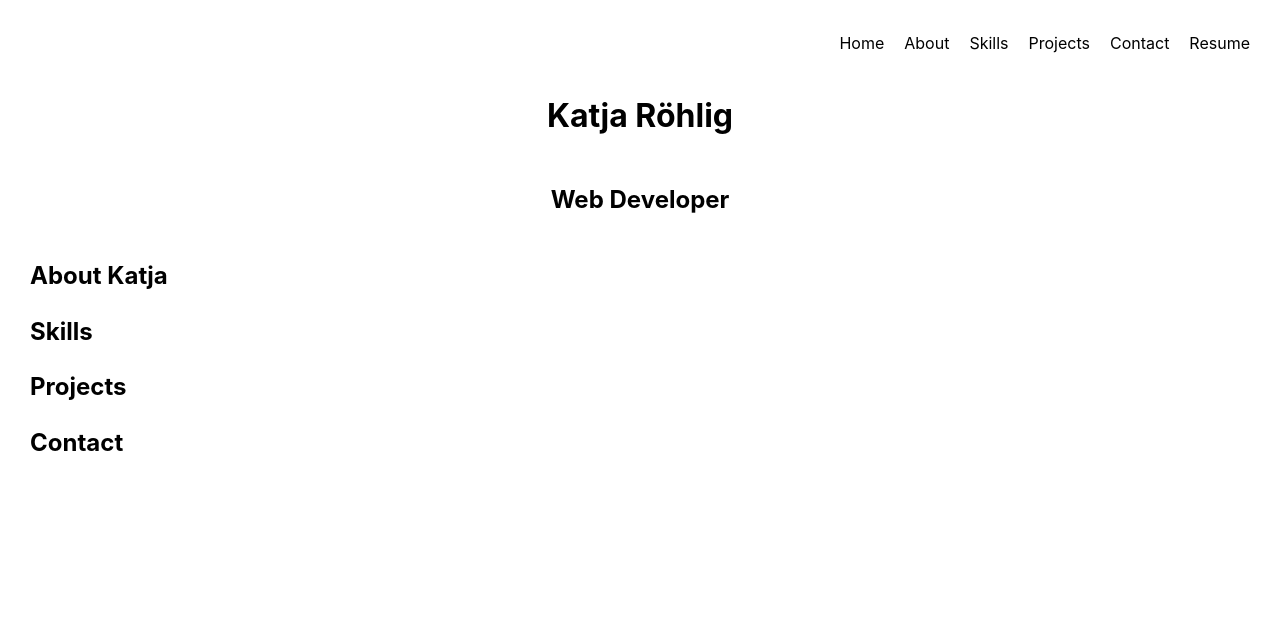
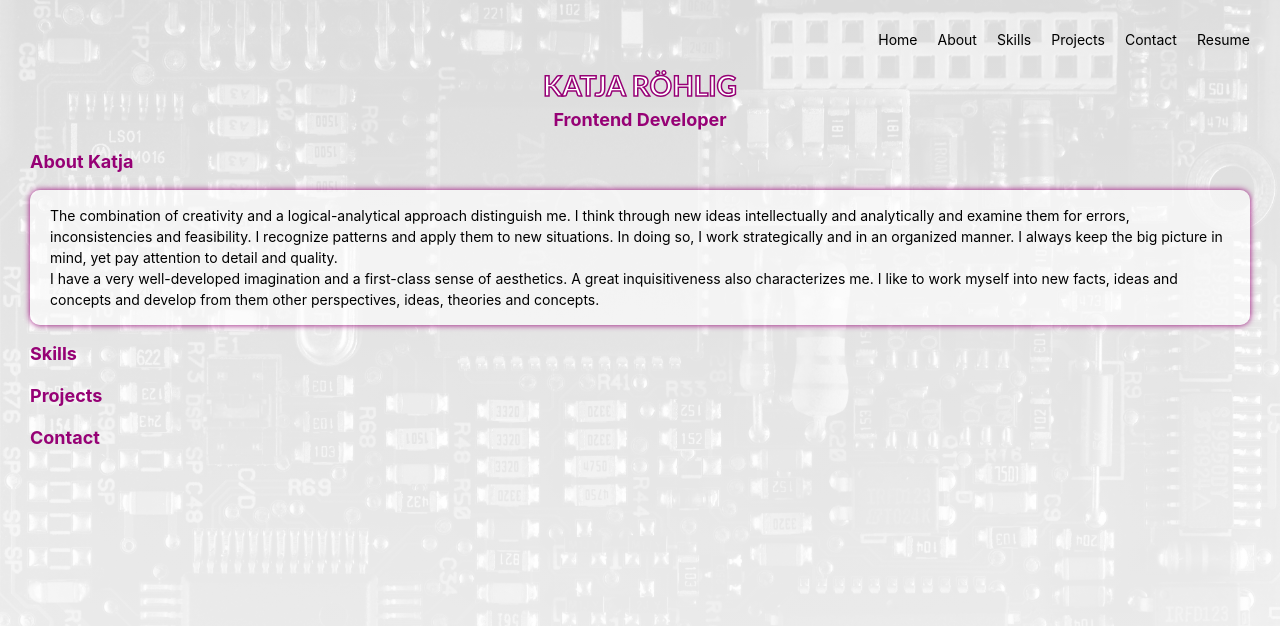
Before and after one commit to katja-roehlig/portfolio, a Vue app: page / in a window 1280 px wide. Shown: the top 626 px of the page. Built offline with nearby package versions, Linux system fonts and the light colour scheme.

Commit message:
feat: add "Home" and "About" content

```diff
--- a/src/components/About.vue
+++ b/src/components/About.vue
@@ -2,4 +2,25 @@
 
 <template>
   <h2>About Katja</h2>
+  <p class="about__text">
+    The combination of creativity and a logical-analytical approach distinguish
+    me. I think through new ideas intellectually and analytically and examine
+    them for errors, inconsistencies and feasibility. I recognize patterns and
+    apply them to new situations. In doing so, I work strategically and in an
+    organized manner. I always keep the big picture in mind, yet pay attention
+    to detail and quality.<br />
+    I have a very well-developed imagination and a first-class sense of
+    aesthetics. A great inquisitiveness also characterizes me. I like to work
+    myself into new facts, ideas and concepts and develop from them other
+    perspectives, ideas, theories and concepts.
+  </p>
 </template>
+<style scoped>
+.about__text {
+  text-align: start;
+  padding: 1.5rem 2rem;
+  box-shadow: 0px 0px 6px var(--accent-color);
+  background-color: rgba(var(--bg-color), 0.6);
+  border-radius: 1rem;
+}
+</style>
--- a/src/components/Home.vue
+++ b/src/components/Home.vue
@@ -2,7 +2,7 @@
 <template>
   <div class="heading">
     <h1 class="heading__main">Katja Röhlig</h1>
-    <h2 class="heading__sub">Web Developer</h2>
+    <h2 class="heading__sub">Frontend Developer</h2>
   </div>
 </template>
 <style scoped>
@@ -12,4 +12,14 @@
   justify-content: center;
   align-items: center;
 }
+.heading__main,
+.heading__sub {
+  margin: 0;
+}
+.heading__main {
+  color: rgb(var(--bg-color));
+  -webkit-text-stroke: 1.5px var(--accent-color);
+  text-transform: uppercase;
+  font-family: "Gill Sans", "Gill Sans MT", Calibri, "Trebuchet MS", sans-serif;
+}
 </style>
--- a/src/style.css
+++ b/src/style.css
@@ -4,9 +4,24 @@
   font-weight: 400;
   box-sizing: border-box;
   font-size: 62.5%;
+  --text-color: 0, 0, 0;
+  --bg-color: 255, 255, 255;
+  --accent-color: rgb(150, 1, 117);
 }
 body {
   margin: 0;
-  font-size: 1.6rem;
+  font-size: 1.4rem;
+  color: var(--text-color);
   padding: 1.5rem 3rem;
+  background-image: linear-gradient(
+      rgba(var(--bg-color), 0.85),
+      rgba(var(--bg-color), 1)
+    ),
+    url(assets/umberto-bg-picture.jpeg);
+  background-repeat: no-repeat;
+  background-size: 100vw 200vh, cover;
 }
+h2 {
+  font-size: 1.8rem;
+  color: var(--accent-color);
+}
```
Also changed, not shown: src/assets/umberto-bg-picture.jpeg (added).
